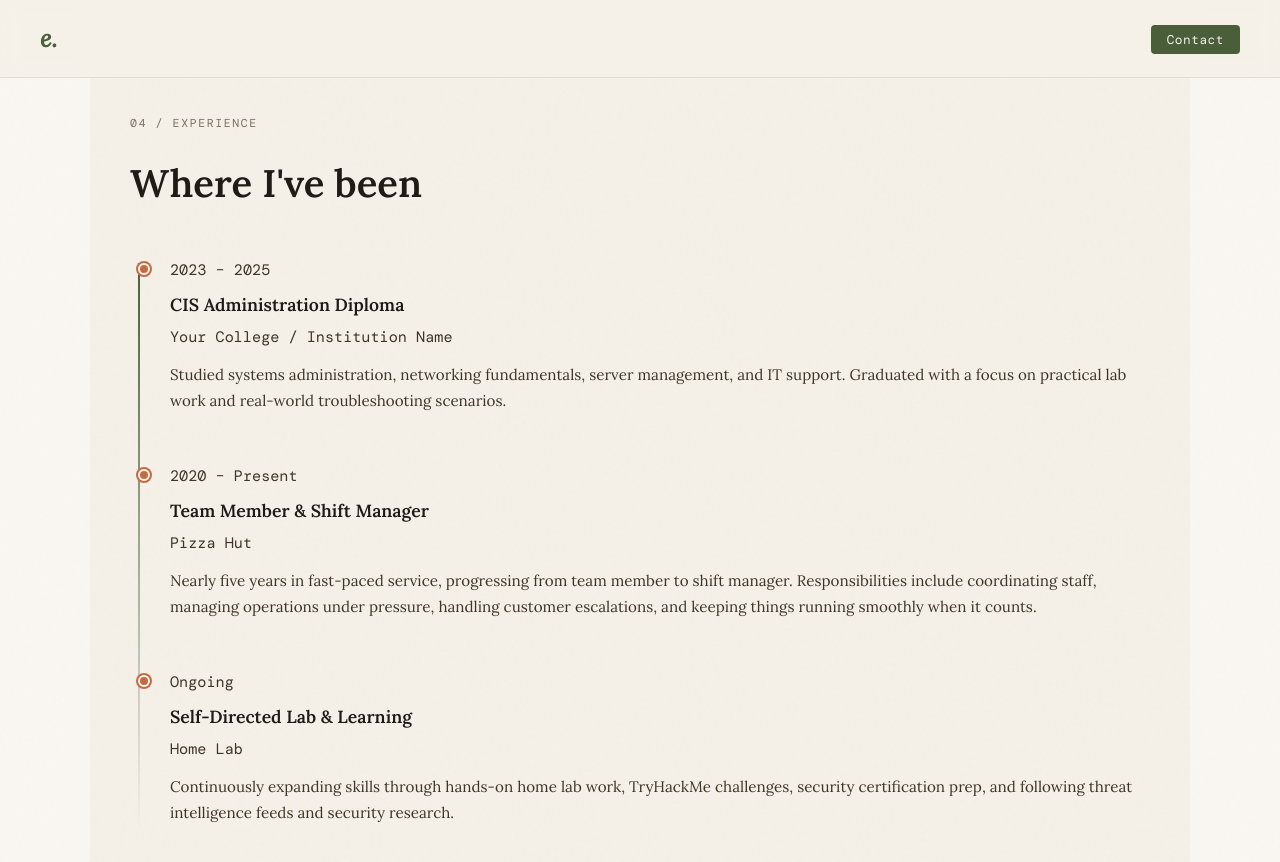
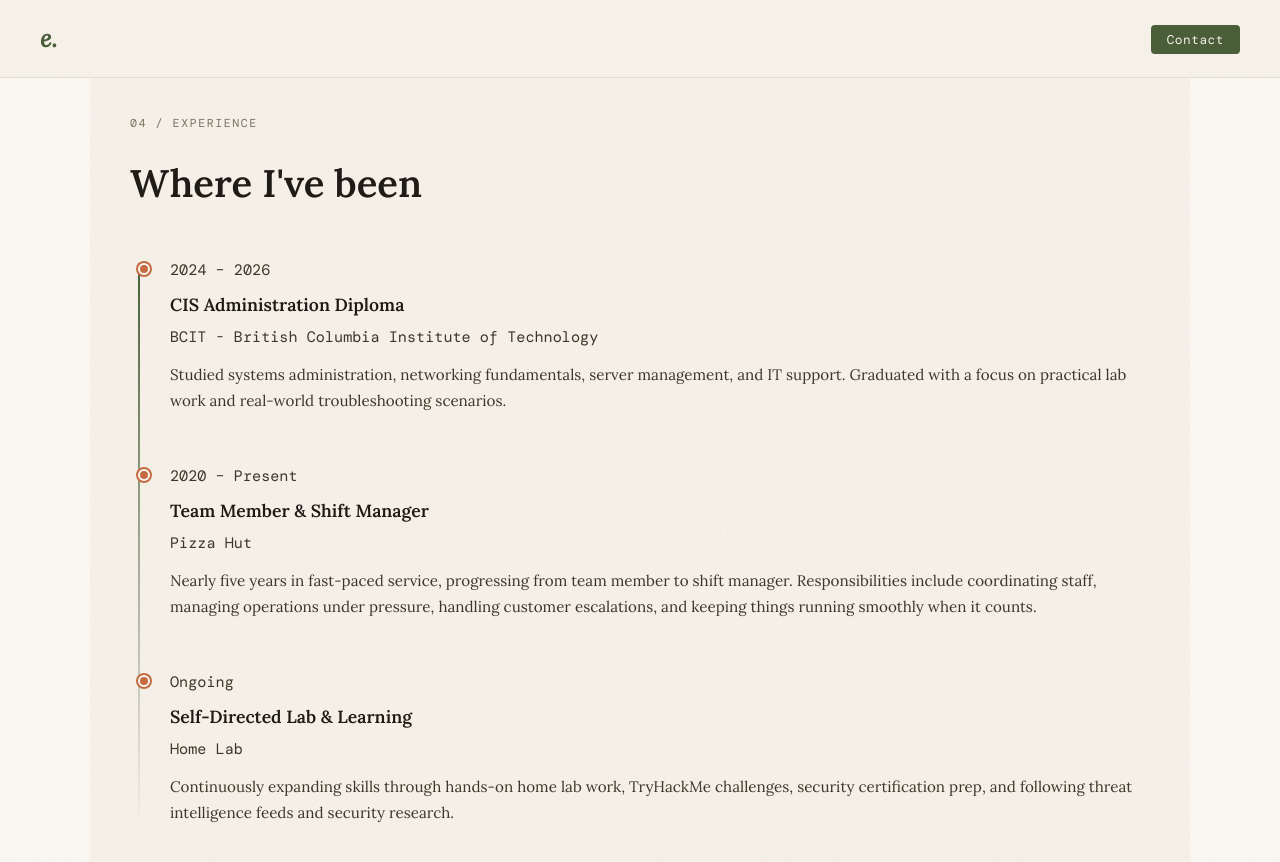
Before and after one commit to emmetttuck-IT/Emmett-s-Website, a Jekyll site: the page built from index.html, in a window 1280 px wide and 900 px high, scrolled down 3459 px. Shown: the top 862 px of the window. Built offline with Jekyll 4.4.1, drawn with Linux system fonts in a browser that asks for light colours; some web fonts are replaced.

Commit message:
Updated lines and Dates

```diff
--- a/index.html
+++ b/index.html
@@ -185,9 +185,9 @@ title: Emmett Tuck — IT & Cybersecurity
       <div class="timeline-item">
         <div class="timeline-dot"></div>
         <div class="timeline-content">
-          <p class="timeline-date">2023 – 2025</p>
+          <p class="timeline-date">2024 – 2026</p>
           <h3>CIS Administration Diploma</h3>
-          <p class="timeline-org">Your College / Institution Name</p>
+          <p class="timeline-org">BCIT - British Columbia Institute of Technology</p>
           <p>Studied systems administration, networking fundamentals, server management, and IT support. Graduated with a focus on practical lab work and real-world troubleshooting scenarios.</p>
         </div>
       </div>
```
